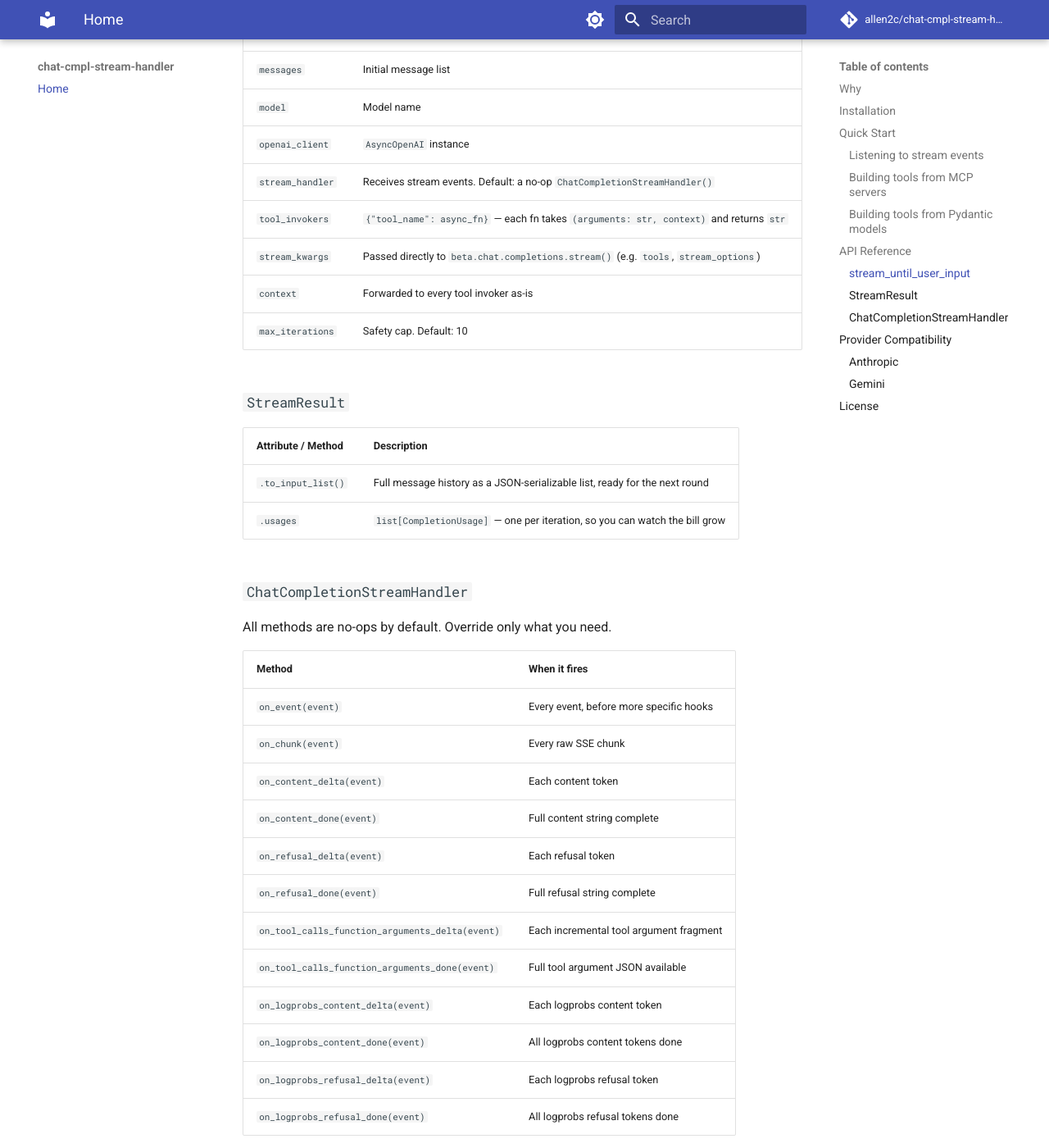
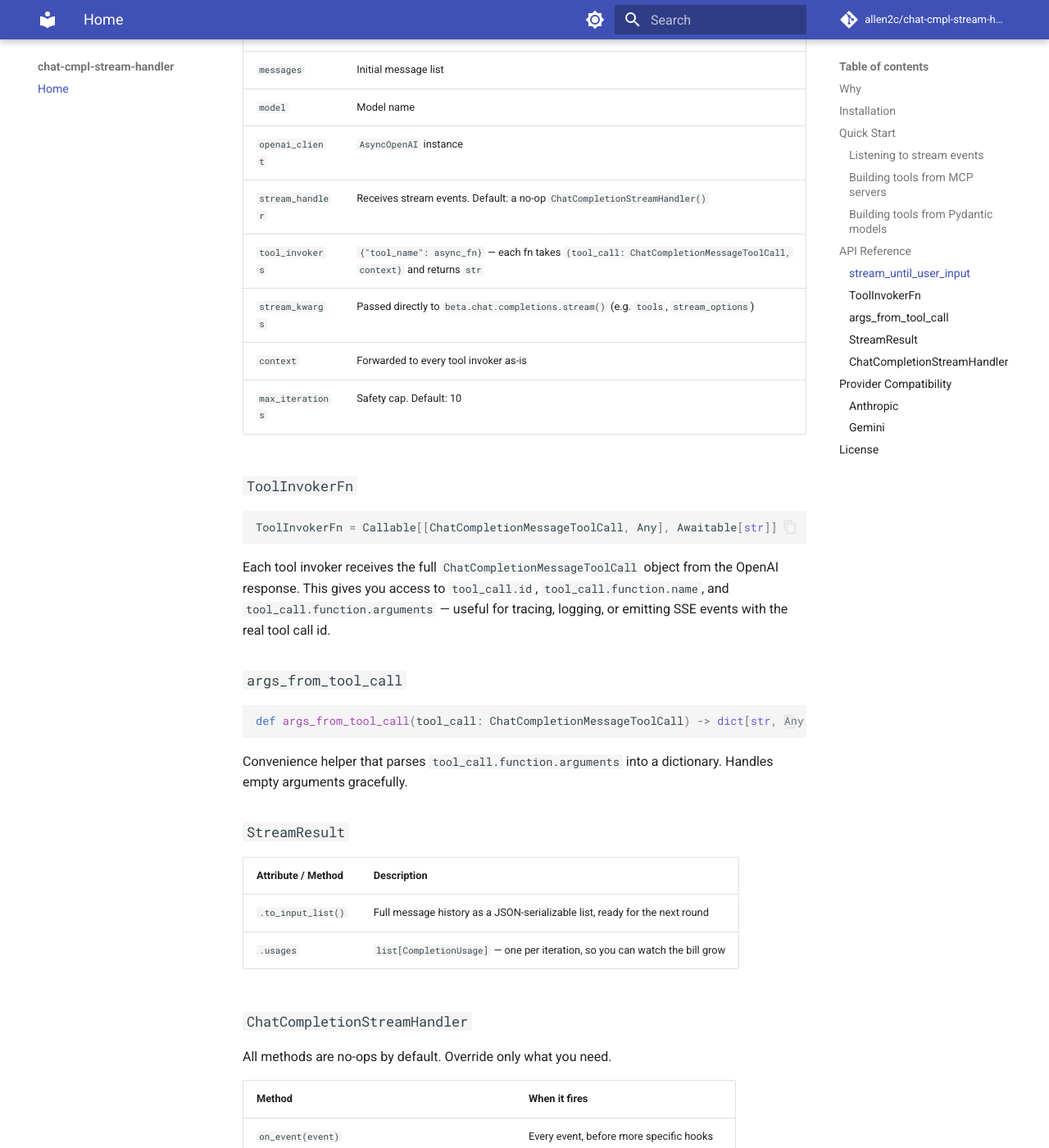
Before and after one commit to allen2c/chat-cmpl-stream-handler, an MkDocs documentation site: the page built from docs/index.md, in a window 1280 px wide and 1400 px high, scrolled down 4277 px. Shown: the whole window at 82% size. Built offline with MkDocs 1.6.1 and Material for MkDocs 9.7.7, drawn with Linux system fonts in a browser that asks for light colours; comment, search, counter and statistics services are not loaded; some of the changed text lies outside the part shown.

Commit message:
✨ feat(tool-invocation): enhance ToolInvokerFn with full tool_call object
Refactor ToolInvokerFn to accept the complete ChatCompletionMessageToolCall object, allowing invokers to access tool call metadata such as id, function name, and arguments. Introduce args_from_tool_call helper for ergonomic argument extraction. Update documentation and tests to reflect these changes, improving traceability and integration of tool calls within the streaming functionality.

````diff
--- a/docs/index.md
+++ b/docs/index.md
@@ -29,9 +29,9 @@ pip install chat-cmpl-stream-handler
 
 ```python
 import asyncio
-import json
 from openai import AsyncOpenAI
-from chat_cmpl_stream_handler import stream_until_user_input
+from openai.types.chat.chat_completion_message_tool_call import ChatCompletionMessageToolCall
+from chat_cmpl_stream_handler import args_from_tool_call, stream_until_user_input
 
 client = AsyncOpenAI(api_key="...")
 
@@ -51,8 +51,8 @@ GET_WEATHER_TOOL = {
 }
 
 
-async def get_weather(arguments: str, context) -> str:
-    args = json.loads(arguments)
+async def get_weather(tool_call: ChatCompletionMessageToolCall, context) -> str:
+    args = args_from_tool_call(tool_call)
     return f"The weather in {args['city']} is sunny and 25°C."
 
 
@@ -204,16 +204,32 @@ async def stream_until_user_input(
 
 Streams a completion, executes tool calls, feeds results back, repeats — until the model stops asking for tools. Raises `MaxIterationsReached` if you've somehow ended up in an infinite tool call loop (it happens).
 
-| Parameter        | Description                                                                             |
-|------------------|-----------------------------------------------------------------------------------------|
-| `messages`       | Initial message list                                                                    |
-| `model`          | Model name                                                                              |
-| `openai_client`  | `AsyncOpenAI` instance                                                                  |
-| `stream_handler` | Receives stream events. Default: a no-op `ChatCompletionStreamHandler()`                |
-| `tool_invokers`  | `{"tool_name": async_fn}` — each fn takes `(arguments: str, context)` and returns `str` |
-| `stream_kwargs`  | Passed directly to `beta.chat.completions.stream()` (e.g. `tools`, `stream_options`)    |
-| `context`        | Forwarded to every tool invoker as-is                                                   |
-| `max_iterations` | Safety cap. Default: 10                                                                 |
+| Parameter        | Description                                                                                                        |
+|------------------|--------------------------------------------------------------------------------------------------------------------|
+| `messages`       | Initial message list                                                                                               |
+| `model`          | Model name                                                                                                         |
+| `openai_client`  | `AsyncOpenAI` instance                                                                                             |
+| `stream_handler` | Receives stream events. Default: a no-op `ChatCompletionStreamHandler()`                                           |
+| `tool_invokers`  | `{"tool_name": async_fn}` — each fn takes `(tool_call: ChatCompletionMessageToolCall, context)` and returns `str`  |
+| `stream_kwargs`  | Passed directly to `beta.chat.completions.stream()` (e.g. `tools`, `stream_options`)                               |
+| `context`        | Forwarded to every tool invoker as-is                                                                              |
+| `max_iterations` | Safety cap. Default: 10                                                                                            |
+
+### `ToolInvokerFn`
+
+```python
+ToolInvokerFn = Callable[[ChatCompletionMessageToolCall, Any], Awaitable[str]]
+```
+
+Each tool invoker receives the full `ChatCompletionMessageToolCall` object from the OpenAI response. This gives you access to `tool_call.id`, `tool_call.function.name`, and `tool_call.function.arguments` — useful for tracing, logging, or emitting SSE events with the real tool call id.
+
+### `args_from_tool_call`
+
+```python
+def args_from_tool_call(tool_call: ChatCompletionMessageToolCall) -> dict[str, Any]
+```
+
+Convenience helper that parses `tool_call.function.arguments` into a dictionary. Handles empty arguments gracefully.
 
 ### `StreamResult`
 
````
Also changed, not shown: .plank/STATUS.md (added, +16 -0 lines), .plank/issues/CCSH-001.md (added, +61 -0 lines), README.md (+30 -14 lines).
